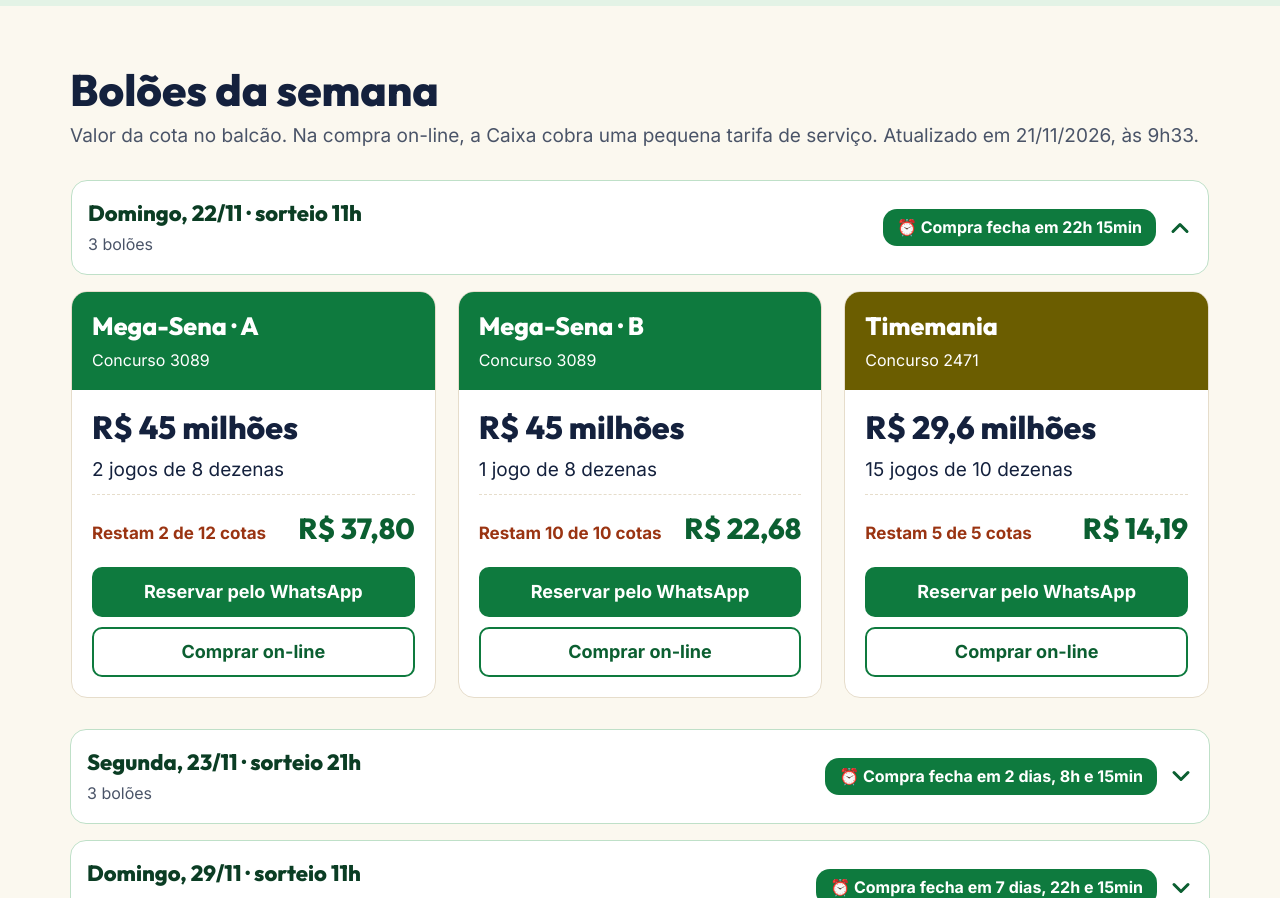
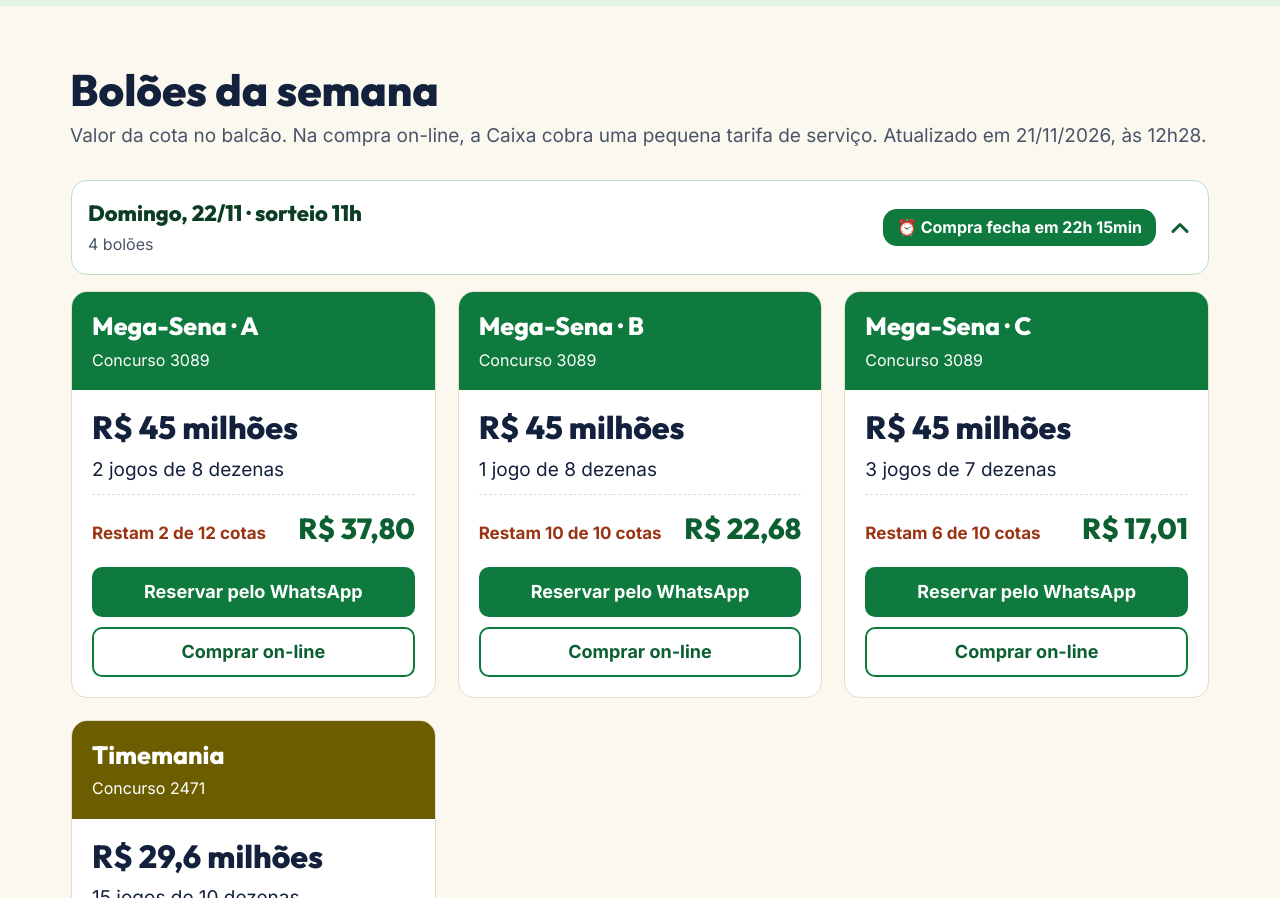
Before and after one commit to mercadoapplebrasil/loterias24horas1, a plain HTML site: page index.html in a window 1280 px wide. Shown: the part 680-1578 px from the top of the page. Drawn offline with Linux system fonts and the light colour scheme.

Commit message:
Mega-Sena 3089: novo bolão de 3 jogos de 7 dezenas
Co-Authored-By: Claude Fable 5.2 <noreply@anthropic.com>
Claude-Session: https://claude.ai/code/session_011gXhXgbkTTmRjL1gdEKn3T

```diff
--- a/index.html
+++ b/index.html
@@ -380,12 +380,13 @@ var CONFIG = {
     valor: "R$ 3.895,02",
     titulo: "Quadra na Mega-Sena 3083 · bolão de 2 jogos de 8 dezenas, 14 cotas de R$ 32,40"
   },
-  atualizado: "21/11/2026, às 9h33"
+  atualizado: "21/11/2026, às 12h28"
 };
 // "app" = valor da cota como aparece na Caixa (com a tarifa). Sem "app", o aviso mostra o valor do balcão + tarifa.
 var BOLOES = [
   {quando:"2026-11-22T11:00:00-03:00", nome:"Mega-Sena · A", concurso:"Concurso 3089", cor:"#0E7A3E", premio:"R$ 45 milhões", sorteio:"Domingo, 22/11, às 11h", formato:"2 jogos de 8 dezenas", cotas:"Restam 2 de 12 cotas", valor:"R$ 37,80", app:"R$ 37,91", selo:""},
   {quando:"2026-11-22T11:00:00-03:00", nome:"Mega-Sena · B", concurso:"Concurso 3089", cor:"#0E7A3E", premio:"R$ 45 milhões", sorteio:"Domingo, 22/11, às 11h", formato:"1 jogo de 8 dezenas", cotas:"Restam 10 de 10 cotas", valor:"R$ 22,68", selo:""},
+  {quando:"2026-11-22T11:00:00-03:00", nome:"Mega-Sena · C", concurso:"Concurso 3089", cor:"#0E7A3E", premio:"R$ 45 milhões", sorteio:"Domingo, 22/11, às 11h", formato:"3 jogos de 7 dezenas", cotas:"Restam 6 de 10 cotas", valor:"R$ 17,01", app:"R$ 17,09", selo:""},
   {quando:"2026-11-23T21:00:00-03:00", nome:"+Milionária · A", concurso:"Concurso 409", cor:"#1F2A6B", premio:"R$ 117 milhões", sorteio:"Segunda, 23/11, às 21h", formato:"3 jogos de 7 dezenas + 2 trevos", cotas:"Restam 7 de 7 cotas", valor:"R$ 24,30", app:"R$ 24,35", selo:"Poucas cotas"},
   {quando:"2026-11-23T21:00:00-03:00", nome:"+Milionária · B", concurso:"Concurso 409", cor:"#1F2A6B", premio:"R$ 117 milhões", sorteio:"Segunda, 23/11, às 21h", formato:"1 jogo de 7 dezenas + 3 trevos", cotas:"Restam 5 de 5 cotas", valor:"R$ 34,05", selo:"Poucas cotas"},
   {quando:"2026-11-23T21:00:00-03:00", nome:"Dupla Sena", concurso:"Concurso 3035", cor:"#A6193C", premio:"R$ 14,6 milhões", sorteio:"", formato:"1 jogo de 8 dezenas", cotas:"Restam 6 de 6 cotas", valor:"R$ 18,95", selo:"Dois sorteios no mesmo concurso"},
```
